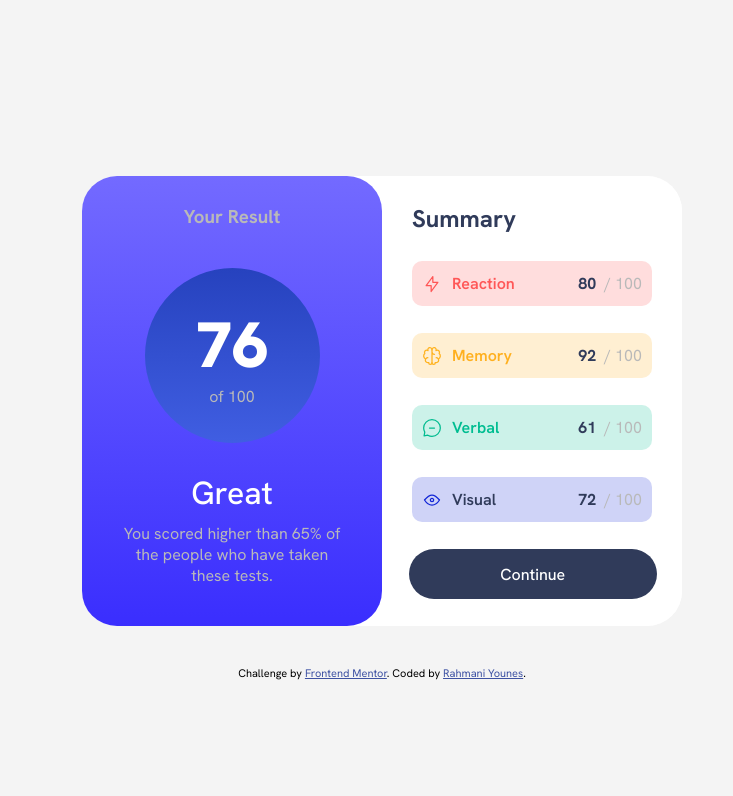
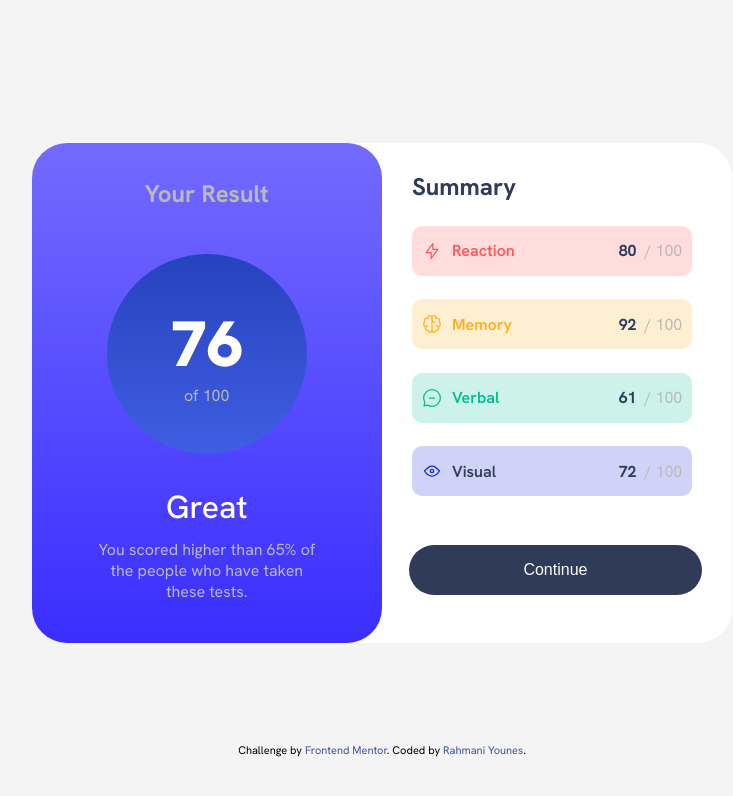
Before and after one commit to Rahmaniyounes/results-summary, a plain HTML site: page index.html in a window 1280 px wide. Shown: the whole page, without its empty margins (258-991 px from the left). Drawn offline with Linux system fonts and the light colour scheme; a web font is replaced by a local one.

Commit message:
1ere mission front + respnsive presque fini

```diff
--- a/index.html
+++ b/index.html
@@ -83,7 +83,7 @@
 
 
 
-        <div class="btn"> Continue</div>
+        <a href="#"> <button class="btn"> Continue</button></a>
       </div>
     </div>
   </div>
--- a/style.css
+++ b/style.css
@@ -14,12 +14,13 @@ body {
     min-height: 100vh;
     flex-direction: column;
     background: rgb(244, 244, 244);
+    margin: 0;
 }
 
 .main-container {
 
-    height: 450px;
-    width: 600px;
+    height: 500px;
+    min-width: 600px;
     border-radius: 35px;
     display: flex;
     background: hsl(0, 0%, 100%);
@@ -29,7 +30,7 @@ body {
 .left-container {
     background: linear-gradient(#736AFF, #3A2EFE);
     border-radius: 35px;
-    width: 50%;
+    min-width: 50%;
     display: flex;
     flex-direction: column;
     justify-content: space-around;
@@ -48,6 +49,10 @@ h1 {
     font-weight: 500;
 }
 
+h3 {
+    font-size: x-large;
+}
+
 h1,
 span {
     color: white;
@@ -61,7 +66,7 @@ p {
 }
 
 p {
-    width: 75%;
+    width: 65%;
     margin: 0;
     text-align: center;
     margin-bottom: 30px;
@@ -69,9 +74,9 @@ p {
 
 .stat {
     background: linear-gradient(#2642be, #405ee2);
-    width: 175px;
+    width: 200px;
     border-radius: 100px;
-    height: 175px;
+    height: 200px;
     display: flex;
     align-items: center;
     justify-content: center;
@@ -81,7 +86,7 @@ p {
 
 .right-container {
     background: hsl(0, 0%, 100%);
-    width: 50%;
+    min-width: 50%;
     border-radius: 0 35px 35px 0;
 }
 
@@ -98,6 +103,7 @@ p {
 
 h2 {
     margin: 0;
+    margin-top: 5px;
     color: hsl(224, 30%, 27%);
 }
 
@@ -107,7 +113,7 @@ h2 {
     justify-content: space-between;
     align-items: center;
     width: 80%;
-    height: 45px;
+    height: 50px;
     background-color: hsl(0deg 100% 67% / 20%);
     ;
     border-radius: 10px;
@@ -121,7 +127,7 @@ h2 {
     justify-content: space-between;
     align-items: center;
     width: 80%;
-    height: 45px;
+    height: 50px;
     background-color: hsl(39deg 100% 56% / 20%);
     border-radius: 10px;
     padding-right: 10px;
@@ -134,7 +140,7 @@ h2 {
     justify-content: space-between;
     align-items: center;
     width: 80%;
-    height: 45px;
+    height: 50px;
     background-color: hsl(166deg 100% 37% / 20%);
     border-radius: 10px;
     padding-right: 10px;
@@ -147,7 +153,7 @@ h2 {
     justify-content: space-between;
     align-items: center;
     width: 80%;
-    height: 45px;
+    height: 50px;
     background-color: hsl(234deg 85% 45% / 20%);
     border-radius: 10px;
     padding-right: 10px;
@@ -208,6 +214,14 @@ h2 {
     border-radius: 30px;
     font-weight: 500;
     margin-left: -3px;
+    border: 0;
+    margin-top: 25px;
+    margin-bottom: 25px;
+    font-size: medium;
+}
+
+a {
+    text-decoration: none;
 }
 
 .btn:hover {
@@ -216,5 +230,35 @@ h2 {
 
 .attribution {
     position: relative;
-    top: 40px;
+    top: 100px;
 }
+
+@media screen and (max-width:375px) {
+    .main-container {
+        display: block;
+        min-width: 100%;
+        min-height: 100vh;
+    }
+
+    .left-container {
+        height: 40%;
+        border-top-left-radius: 0;
+        border-top-right-radius: 0;
+    }
+
+    .right-container {
+        height: 60%;
+        border-bottom-left-radius: 0;
+        border-bottom-right-radius: 0;
+    }
+
+    .stat {
+        width: 30vw;
+        border-radius: 100rem;
+        height: 50vw;
+    }
+
+    .element {
+        overflow: hidden;
+    }
+}
```
